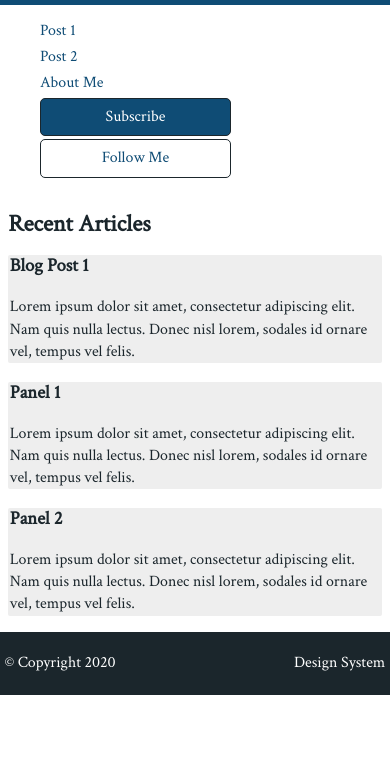
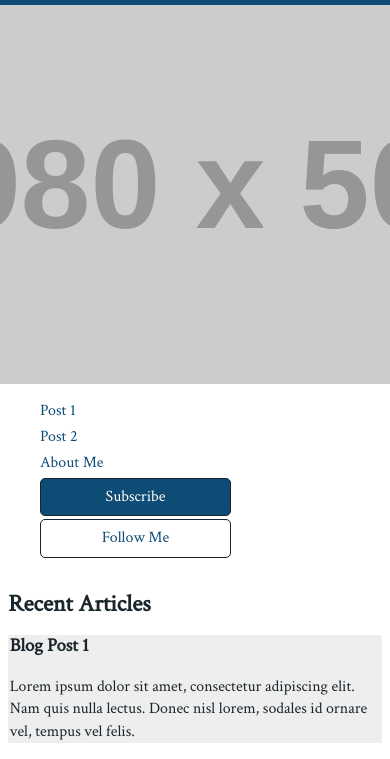
Before and after one commit to jefferygraham/FEND-Personal-Blog-Website, a plain HTML site: page index.html in a window 390 px wide. Shown: the part 80-839 px from the top of the page. Drawn offline with Linux system fonts and the light colour scheme; placeholder pictures from the web are drawn by us.

Commit message:
feat: add responsive image header

```diff
--- a/css/style.css
+++ b/css/style.css
@@ -154,3 +154,10 @@ nav a:hover {
 #foundations {
     padding: 0.3em;
 }
+
+.header-image {
+    height: 45vh;
+    background-image: url('https://via.placeholder.com/1980x500');
+    background-size: cover; /* <-- background size */
+    background-position: center; /* <-- background position */
+}
--- a/index.html
+++ b/index.html
@@ -12,6 +12,9 @@
             <div class="circle grayish-bg"></div>
             <h1>Blog</h1>
         </header>
+        <div class="header-image">
+
+        </div>
         <nav>
             <ul>
                 <li><a href="post.html">Post 1</a></li>
```
Also changed, not shown: post.html (+2 -0 lines).
